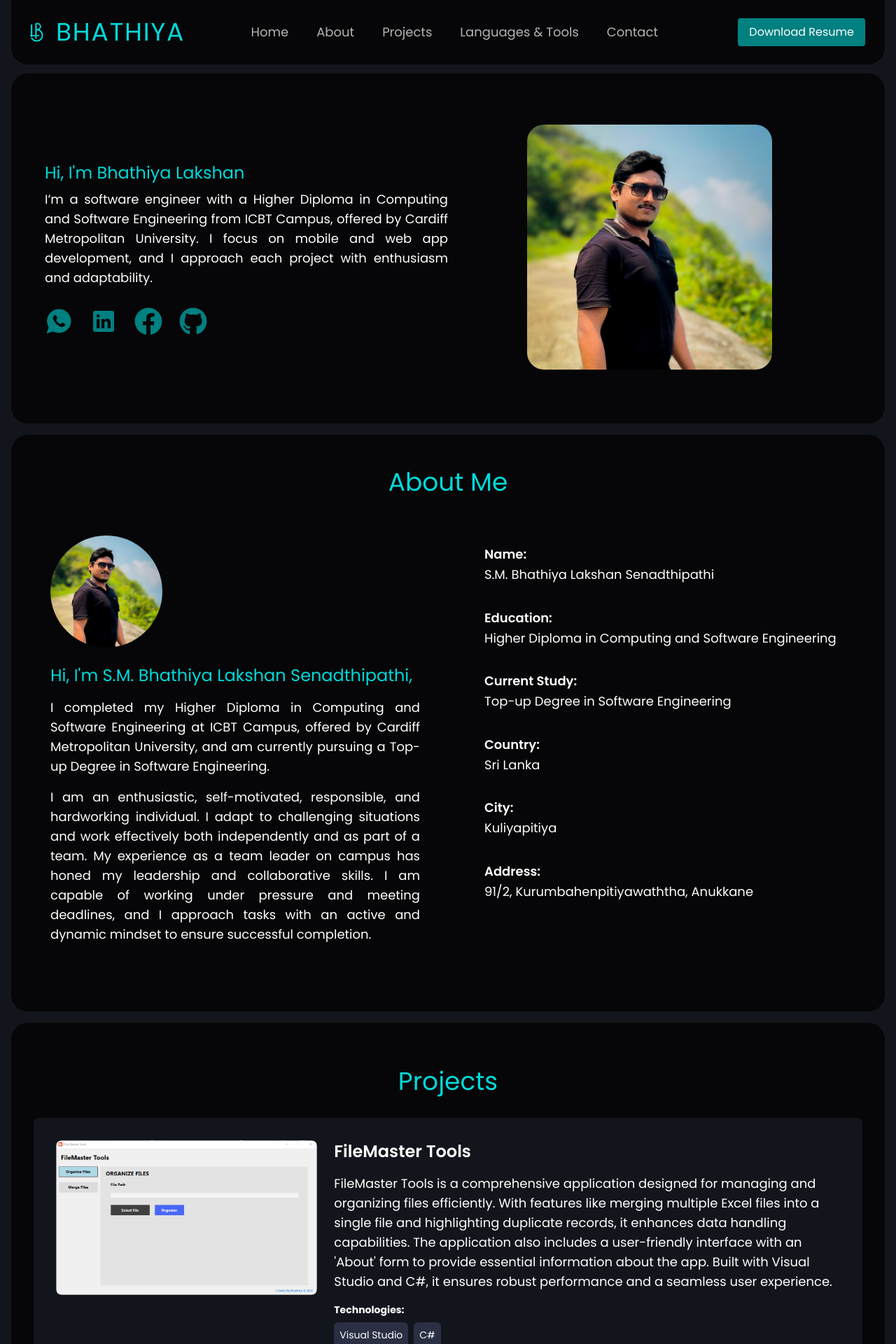
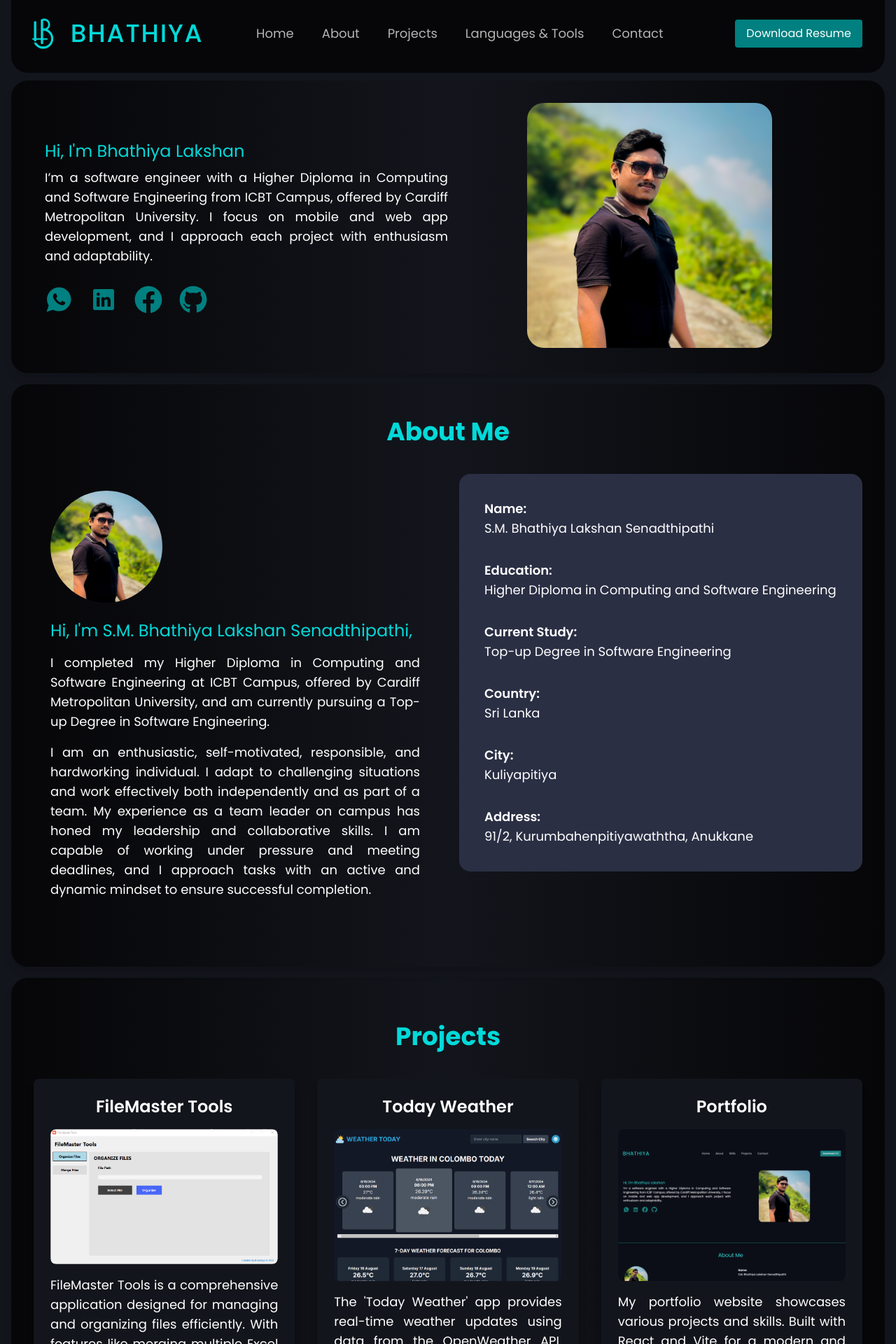
Before and after one commit to smbhathiya/portfolio-v1, a React (Vite) app: page / in a window 1280 px wide. Shown: the top 1920 px of the page at 70% size. Built offline with nearby package versions, Linux system fonts and the light colour scheme.

Commit message:
design updated

```diff
--- a/src/components/About.jsx
+++ b/src/components/About.jsx
@@ -36,10 +36,13 @@ const About = () => {
   return (
     <section
       id="about"
-      className="bg-brandDark text-white py-12 relative overflow-hidden m-4 rounded-3xl p-4"
+      className="bg-brandDark text-white py-12 relative overflow-hidden md:m-4 m-2 rounded-3xl p-4 bg-gradient-to-r from-brandDark via-bgDark2 to-brandDark
+        shadow-lg"
     >
       <div className="container mx-auto px-4 pb-6 ">
-        <h2 className="text-4xl text-center mb-8 text-mainLight">About Me</h2>
+        <h2 className="md:text-4xl text-3xl font-bold text-mainLight text-center mb-10">
+          About Me
+        </h2>
         <div className="flex flex-col md:flex-row gap-8 items-start">
           {/* Description */}
           <motion.div
@@ -52,7 +55,7 @@ const About = () => {
             transition={{ duration: 0.8 }}
             className="flex-1"
           >
-            <div className="bg-brandDark  p-6 rounded-2xl duration-300 sm:text-justify text-center cursor-pointer">
+            <div className=" p-6 rounded-2xl duration-300 sm:text-justify text-center cursor-pointer">
               <div className="flex items-center justify-center sm:justify-start mb-6">
                 <img
                   src={assets.profile_img}
@@ -60,15 +63,15 @@ const About = () => {
                   className="w-40 h-40 rounded-full mr-4"
                 />
               </div>
-              <p className="text-2xl mb-4 text-mainLight">
+              <p className="md:text-2xl text-xl mb-4 text-mainLight">
                 Hi, I'm {data.name},
               </p>
-              <p className="text-lg mb-4">
+              <p className="md:text-lg text-sm mb-4">
                 I completed my {data.education} at ICBT Campus, offered by
                 Cardiff Metropolitan University, and am currently pursuing a
                 Top-up Degree in Software Engineering.
               </p>
-              <p className="text-lg">{data.description}</p>
+              <p className="md:text-lg text-sm">{data.description}</p>
             </div>
           </motion.div>
 
@@ -83,8 +86,8 @@ const About = () => {
             transition={{ duration: 0.8 }}
             className="flex-1"
           >
-            <div className="bg-brandDark p-6 rounded-2xl duration-300">
-              <ul className="text-lg leading-relaxed space-y-2">
+            <div className="bg-bgDark3 md:p-6 hover:bg-mainDark rounded-2xl duration-300">
+              <ul className="text-sm md:text-lg leading-relaxed space-y-2">
                 <ListItem label="Name" value={data.name} />
                 <ListItem label="Education" value={data.education} />
                 <ListItem label="Current Study" value={data.currentStudy} />
--- a/src/components/Footer.jsx
+++ b/src/components/Footer.jsx
@@ -2,7 +2,7 @@ import React from "react";
 
 const Footer = () => {
   return (
-    <section className="bg-brandDark text-white rounded-3xl p-4 m-4">
+    <section className="bg-brandDark text-white rounded-3xl p-4 m-2 md:m-4 mb-0 rounded-br-none rounded-bl-none ">
       <footer>
         <div className="container mx-auto max-w-screen-xl p-4 md:flex md:items-center md:justify-between">
           <span className="text-base sm:text-center text-mainLight">
@@ -12,7 +12,7 @@ const Footer = () => {
             </a>
             . All Rights Reserved
           </span>
-          <ul className="flex flex-wrap items-center mt-3 text-base font-medium text-white/70 sm:mt-0">
+          <ul className="flex flex-wrap items-center mt-3 text-base font-medium text-white/70 sm:mt-0 mr-10">
             <li>
               <a
                 href="/#navbar"
--- a/src/components/Home.jsx
+++ b/src/components/Home.jsx
@@ -13,7 +13,10 @@ const socialLinks = {
 const Home = () => {
   return (
     <section id="home">
-      <div className="min-h-[400px] sm:min-h-[500px] bg-brandDark flex justify-center items-center text-white sm:mt-10 m-4 rounded-3xl p-4">
+      <div
+        className=" bg-brandDark flex justify-center items-center text-white sm:mt-10 sm:m-4 m-2 mt-4  rounded-3xl p-4 pt-8 pb-8 bg-gradient-to-r from-brandDark via-bgDark2 to-brandDark
+       shadow-lg"
+      >
         <div className="container pb-6 sm:pb-1">
           <div className="grid grid-cols-1 sm:grid-cols-2">
             {/* Image Section */}
@@ -36,10 +39,10 @@ const Home = () => {
                 data-aos-once="true"
                 className="text-2xl sm:text-3xl lg:text-3xl"
               >
-                <span className="bg-clip-text text-mainLight font-monospace text-2xl">
+                <span className="bg-clip-text text-mainLight font-monospace text-xl md:text-2xl ">
                   Hi, I'm Bhathiya Lakshan
                 </span>
-                <p className="text-lg sm:text-justify sm:p-0 p-1 font-monospace mt-2">
+                <p className="md:text-lg text-sm sm:text-justify sm:p-0 p-1 font-monospace mt-2">
                   I’m a software engineer with a Higher Diploma in Computing and
                   Software Engineering from ICBT Campus, offered by Cardiff
                   Metropolitan University. I focus on mobile and web app
--- a/src/components/Navbar.jsx
+++ b/src/components/Navbar.jsx
@@ -17,7 +17,7 @@ const Navbar = () => {
   useEffect(() => {
     const handleScroll = () => {
       const scrollTop = window.scrollY;
-      const opacity = Math.max(0.7, 1 - scrollTop / 200);
+      const opacity = Math.max(0.9, 1 - scrollTop / 200);
       setBgOpacity(opacity);
     };
 
@@ -29,10 +29,11 @@ const Navbar = () => {
     const handleHashChange = () => {
       const hash = window.location.hash;
       if (hash) {
-        const offset = 100; // Offset for the navbar height
+        const offset = 110;
         const element = document.querySelector(hash);
         if (element) {
-          const topPosition = element.getBoundingClientRect().top + window.scrollY - offset;
+          const topPosition =
+            element.getBoundingClientRect().top + window.scrollY - offset;
           window.scrollTo({
             top: topPosition,
             behavior: "smooth",
@@ -48,18 +49,22 @@ const Navbar = () => {
   return (
     <section id="navbar">
       <div
-        className="bg-bgDark width-full z-50 mx-4 mr-4 rounded-bl-3xl rounded-br-3xl fixed top-0 left-0 right-0 transition-all duration-300 backdrop-blur-md"
+        className="bg-bgDark width-full z-50 md:mx-4 md:mr-4 mx-2 mr-2 rounded-bl-3xl rounded-br-3xl fixed top-0 left-0 right-0 transition-all duration-300 backdrop-blur-md"
         style={{ backgroundColor: `rgba(6, 6, 8, ${bgOpacity})` }}
       >
-        <div className="container p-3 py-4 relative">
+        <div className="container p-4 py-4 pt- pb-6 relative">
           <div className="flex justify-between items-center">
             {/* Logo section */}
             <div data-aos="fade-down" data-aos-once="true">
               <a
                 href="/"
-                className="text-2xl sm:text-4xl flex justify-center text-mainLight items-center gap-2 tracking-wider font-sans ml-6"
+                className="text-xl sm:text-4xl font-medium flex justify-center text-mainLight items-center gap-2 tracking-wider font-sans ml-6"
               >
-                <img src="/logo.png" alt="Logo" className="h-8 sm:h-10 w-auto" />
+                <img
+                  src="/logo.png"
+                  alt="Logo"
+                  className="h-10 sm:h-16 w-auto"
+                />
                 BHATHIYA
               </a>
             </div>
@@ -100,13 +105,18 @@ const Navbar = () => {
 
             {/* Mobile Menu */}
             <div
-              className={`md:hidden fixed top-0 left-0 w-full bg-brandDark text-white p-4 transition-opacity duration-300 ease-in-out ${menuOpen ? "opacity-100 visible" : "opacity-0 invisible"}`}
+              className={`md:hidden fixed top-0 left-0 w-full bg-brandDark text-white p-4 transition-opacity duration-300 ease-in-out ${
+                menuOpen ? "opacity-100 visible" : "opacity-0 invisible"
+              }`}
               style={{
                 transitionDuration: "300ms",
                 zIndex: 40,
               }}
             >
-              <button onClick={() => setMenuOpen(false)} className="text-2xl absolute top-4 right-4">
+              <button
+                onClick={() => setMenuOpen(false)}
+                className="text-2xl absolute top-4 right-4"
+              >
                 {/* <FaTimes /> */}
               </button>
               <div className="flex flex-col items-center space-y-4 mt-12">
@@ -126,7 +136,7 @@ const Navbar = () => {
           </div>
         </div>
       </div>
-      <div className="pt-[65px]" />
+      <div className="pt-[75px]" />
     </section>
   );
 };
--- a/src/components/Projects.jsx
+++ b/src/components/Projects.jsx
@@ -4,21 +4,32 @@ import { projects } from "../data/projectData";
 
 const Projects = () => {
   return (
-    <section id="projects" className="bg-brandDark text-white m-4 rounded-3xl p-4">
+    <section
+      id="projects"
+      className="bg-brandDark text-white m-2 rounded-3xl p-2 md:p-4 bg-gradient-to-r from-brandDark via-bgDark2 to-brandDark md:m-4 shadow-lg"
+    >
       <div className="container mx-auto px-4 py-12">
-        <h2 className="text-4xl text-mainLight text-center mb-8">Projects</h2>
+        <h2 className="md:text-4xl text-3xl font-bold text-mainLight text-center mb-10">
+          Projects
+        </h2>
 
-        <div className="grid grid-cols-1 gap-8 transition-opacity duration-700">
+        {/* Responsive grid layout */}
+        <div className="grid grid-cols-1 sm:grid-cols-2 lg:grid-cols-3 gap-8">
           {projects.map((project) => (
             <motion.div
               key={project.id}
               initial={{ opacity: 0, y: 20 }}
               animate={{ opacity: 1, y: 0 }}
               transition={{ duration: 0.5 }}
-              className="bg-bgDark2 p-8 rounded-lg shadow-lg flex flex-col md:flex-row items-start space-y-4 md:space-y-0 md:space-x-6"
+              className="bg-bgDark2 p-6 rounded-lg shadow-lg hover:bg-mainDark transition duration-700 ease-in-out cursor-pointer"
             >
+              {/* Project Title */}
+              <h3 className="text-2xl font-semibold mb-4 text-center">
+                {project.title}
+              </h3>
+
               {/* Image Section */}
-              <div className="flex-shrink-0 md:w-1/3 overflow-hidden rounded-lg cursor-pointer">
+              <div className="flex-shrink-0 overflow-hidden rounded-lg mb-4 cursor-pointer">
                 <img
                   src={project.image}
                   alt={project.title}
@@ -26,11 +37,12 @@ const Projects = () => {
                 />
               </div>
 
+              {/* Text Section */}
+              <p className="md:text-lg text-sm text-justify mb-4">
+                {project.description}
+              </p>
 
-              {/* Text Section */}
-              <div className="flex-1">
-                <h3 className="text-2xl font-semibold mb-4">{project.title}</h3>
-                <p className="text-lg mb-4">{project.description}</p>
+              {/* Technologies */}
               <div className="text-sm mb-4">
                 <strong>Technologies:</strong>
                 <div className="flex flex-wrap gap-2 mt-2">
@@ -44,6 +56,9 @@ const Projects = () => {
                   ))}
                 </div>
               </div>
+
+              {/* Buttons and Date */}
+              <div className="flex flex-col md:flex-row justify-between items-start md:items-center mt-4">
                 <div className="flex space-x-2 items-center">
                   {/* Conditionally render Live Preview or Release button */}
                   {project.livePreview ? (
@@ -51,7 +66,7 @@ const Projects = () => {
                       href={project.livePreview}
                       target="_blank"
                       rel="noopener noreferrer"
-                      className="bg-blue-500 text-white px-4 py-2 rounded-lg cursor-pointer hover:bg-blue-600"
+                      className="bg-blue-500 text-white px-4 py-2 text-sm md:text-base rounded-lg cursor-pointer hover:bg-blue-600"
                       title="View live preview"
                     >
                       Live Preview
@@ -78,9 +93,11 @@ const Projects = () => {
                   >
                     GitHub
                   </a>
+                </div>
 
                 {/* Date display */}
-                  <div className="text-xs text-gray-400">{project.date}</div>
+                <div className="text-xs text-gray-400 mt-2 md:mt-0">
+                  {project.date}
                 </div>
               </div>
             </motion.div>
```
Also changed, not shown: src/components/Contact.jsx (+7 -2 lines), src/components/Skills.jsx (+28 -89 lines). Lines whose indentation alone changed are shown as unchanged.
